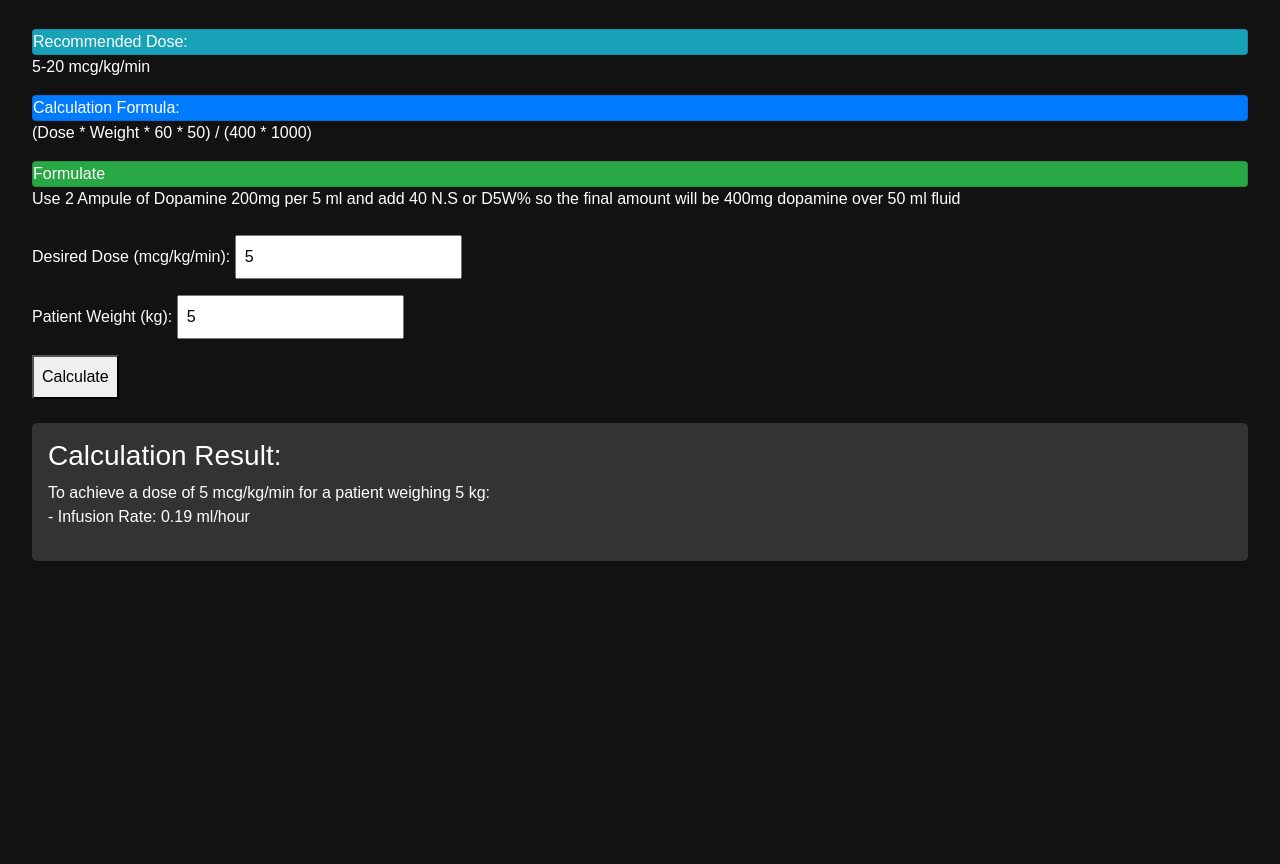
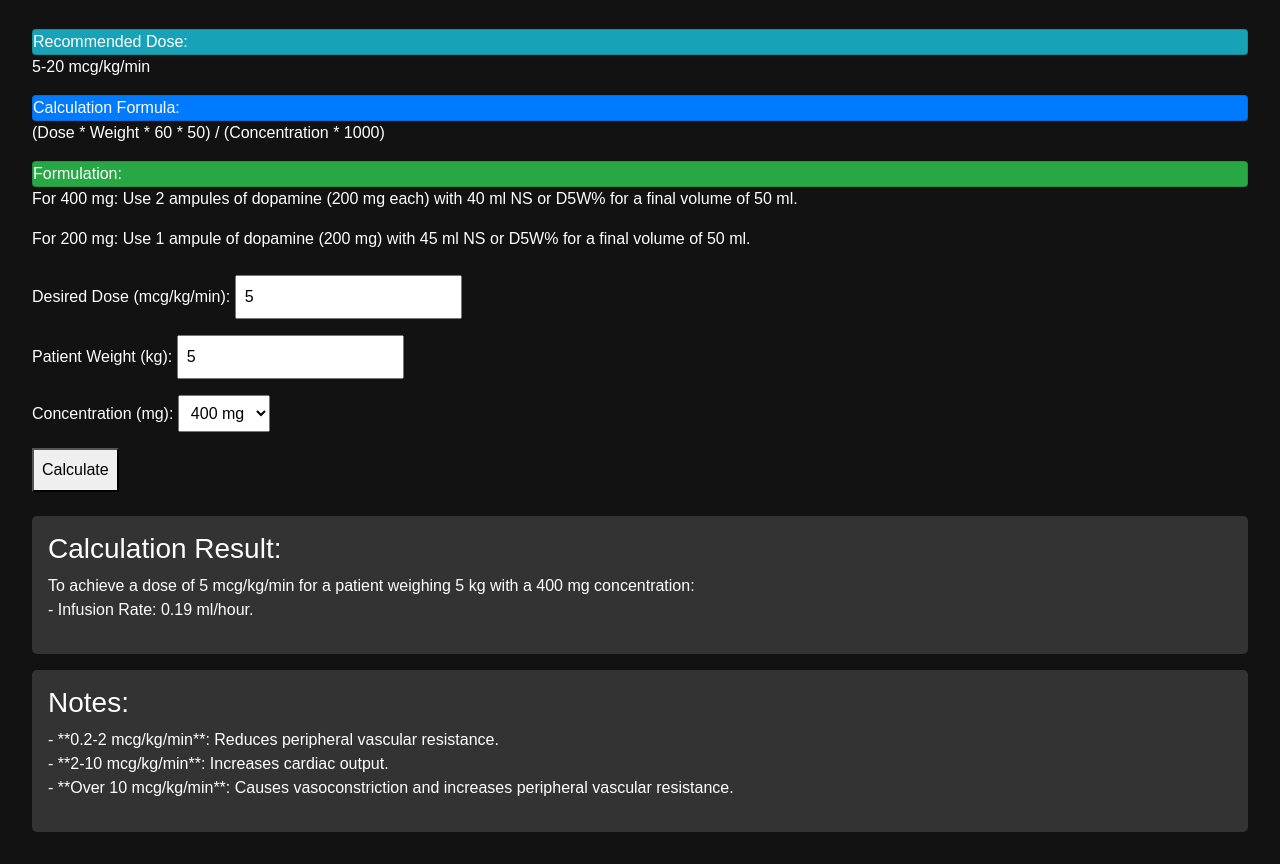
Before and after one commit to AbdelazizGedella/Calculator, a plain HTML site: page dopamine.html in a window 1280 px wide. Both pictures are taken after typing "5", "5" into the empty fields and a click on the button "Calculate". Shown: the part 73-937 px from the top of the page. Before the commit the page ends 800 px from the top, so only its background shows below. Drawn offline with nearby package versions, Linux system fonts and the light colour scheme.

Commit message:
Update dopamine.html

```diff
--- a/dopamine.html
+++ b/dopamine.html
@@ -1,7 +1,3 @@
-
-
-
-
 <!DOCTYPE html>
 <html lang="en">
 <head>
@@ -14,18 +10,6 @@
     <script src="https://cdn.jsdelivr.net/npm/popper.js@1.16.1/dist/umd/popper.min.js"></script>
     <script src="https://cdn.jsdelivr.net/npm/bootstrap@4.6.2/dist/js/bootstrap.bundle.min.js"></script>
 
-
-
-
-
-
-
-
-
-
-
-
-
     <style>
         body {
             background-color: #121212;
@@ -33,12 +17,12 @@
             font-family: Arial, sans-serif;
             margin: 2rem;
         }
-        input, button {
+        input, select, button {
             margin: 0.5rem 0;
             padding: 0.5rem;
             font-size: 1rem;
         }
-        .result {
+        .result, .notes {
             margin-top: 1rem;
             padding: 1rem;
             background-color: #333333;
@@ -51,27 +35,28 @@
     <br>
     <div class="card bg-info text-white"> Recommended Dose:
     </div>
-
     <p>5-20 mcg/kg/min</p>
-
 
     <div class="card bg-primary text-white"> Calculation Formula:
     </div>
+    <p>(Dose * Weight * 60 * 50) / (Concentration * 1000)</p>
 
-
-    <p>(Dose * Weight * 60 * 50) / (400 * 1000)</p>
-
-
-  <div class="card bg-success text-white"> Formulate</div>
-
-
-    <p>Use 2 Ampule of Dopamine 200mg per 5 ml and add 40 N.S or D5W% so the final amount will be 400mg dopamine over 50 ml fluid</p>
+    <div class="card bg-success text-white"> Formulation:
+    </div>
+    <p>For 400 mg: Use 2 ampules of dopamine (200 mg each) with 40 ml NS or D5W% for a final volume of 50 ml.</p>
+    <p>For 200 mg: Use 1 ampule of dopamine (200 mg) with 45 ml NS or D5W% for a final volume of 50 ml.</p>
 
     <label for="dose">Desired Dose (mcg/kg/min): </label>
     <input type="number" id="dose" step="0.1" required><br>
 
     <label for="weight">Patient Weight (kg): </label>
     <input type="number" id="weight" required><br>
+
+    <label for="concentration">Concentration (mg): </label>
+    <select id="concentration">
+        <option value="400">400 mg</option>
+        <option value="200">200 mg</option>
+    </select><br>
 
     <button onclick="calculateInfusion()">Calculate</button>
 
@@ -80,24 +65,34 @@
         <p id="output"></p>
     </div>
 
+    <div class="notes">
+        <h3>Notes:</h3>
+        <p>
+            - **0.2-2 mcg/kg/min**: Reduces peripheral vascular resistance.<br>
+            - **2-10 mcg/kg/min**: Increases cardiac output.<br>
+            - **Over 10 mcg/kg/min**: Causes vasoconstriction and increases peripheral vascular resistance.
+        </p>
+    </div>
+
     <script>
         function calculateInfusion() {
             // Get input values
             const dose = parseFloat(document.getElementById('dose').value);
             const weight = parseFloat(document.getElementById('weight').value);
+            const concentration = parseFloat(document.getElementById('concentration').value);
 
-            if (!dose || !weight) {
+            if (!dose || !weight || !concentration) {
                 document.getElementById('output').innerText = 'Please fill in all fields correctly.';
                 return;
             }
 
             // Apply the calculation formula
-            const infusionRate = (dose * weight * 60 * 50) / (400 * 1000); // ml/hour
+            const infusionRate = (dose * weight * 60 * 50) / (concentration * 1000); // ml/hour
 
             // Display result
             document.getElementById('output').innerText =
-                `To achieve a dose of ${dose} mcg/kg/min for a patient weighing ${weight} kg:\n` +
-                `- Infusion Rate: ${infusionRate.toFixed(2)} ml/hour`;
+                `To achieve a dose of ${dose} mcg/kg/min for a patient weighing ${weight} kg with a ${concentration} mg concentration:\n` +
+                `- Infusion Rate: ${infusionRate.toFixed(2)} ml/hour.`;
         }
     </script>
 </body>
```
Lines whose indentation alone changed are shown as unchanged.
